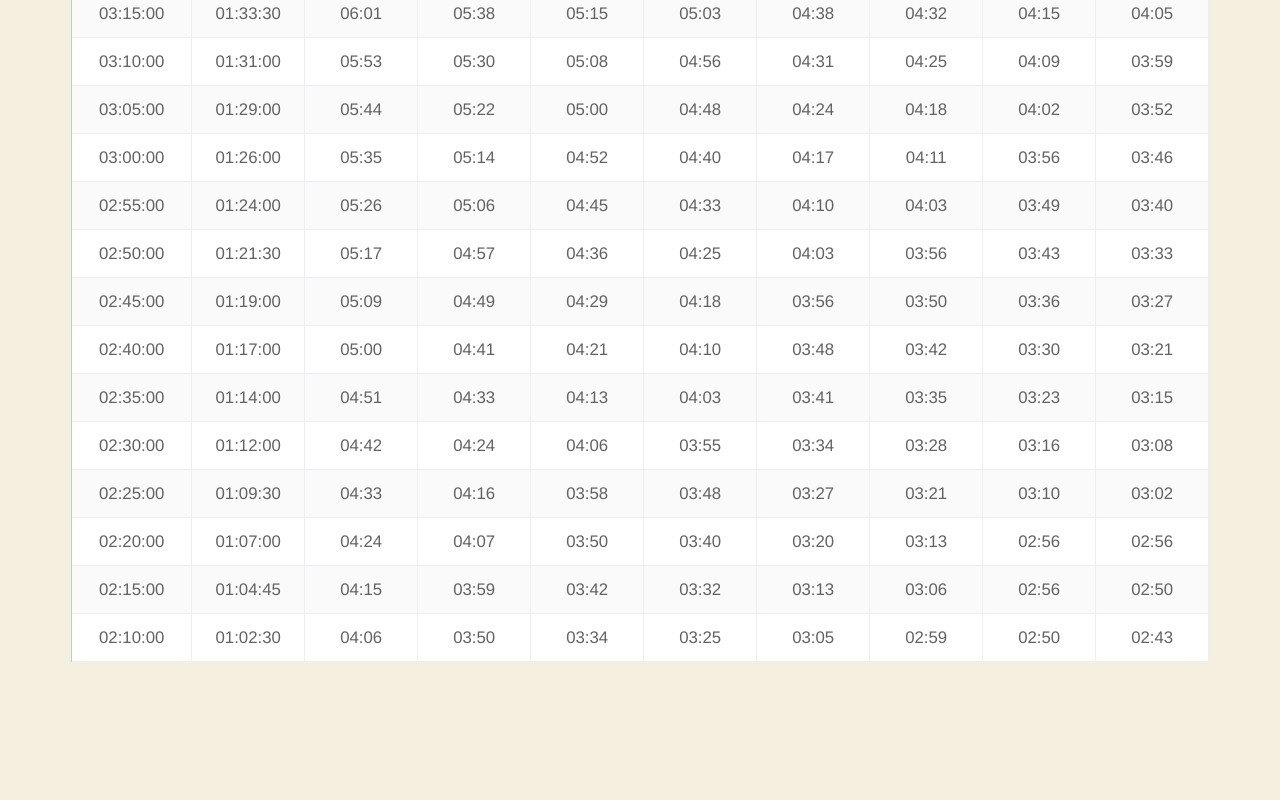
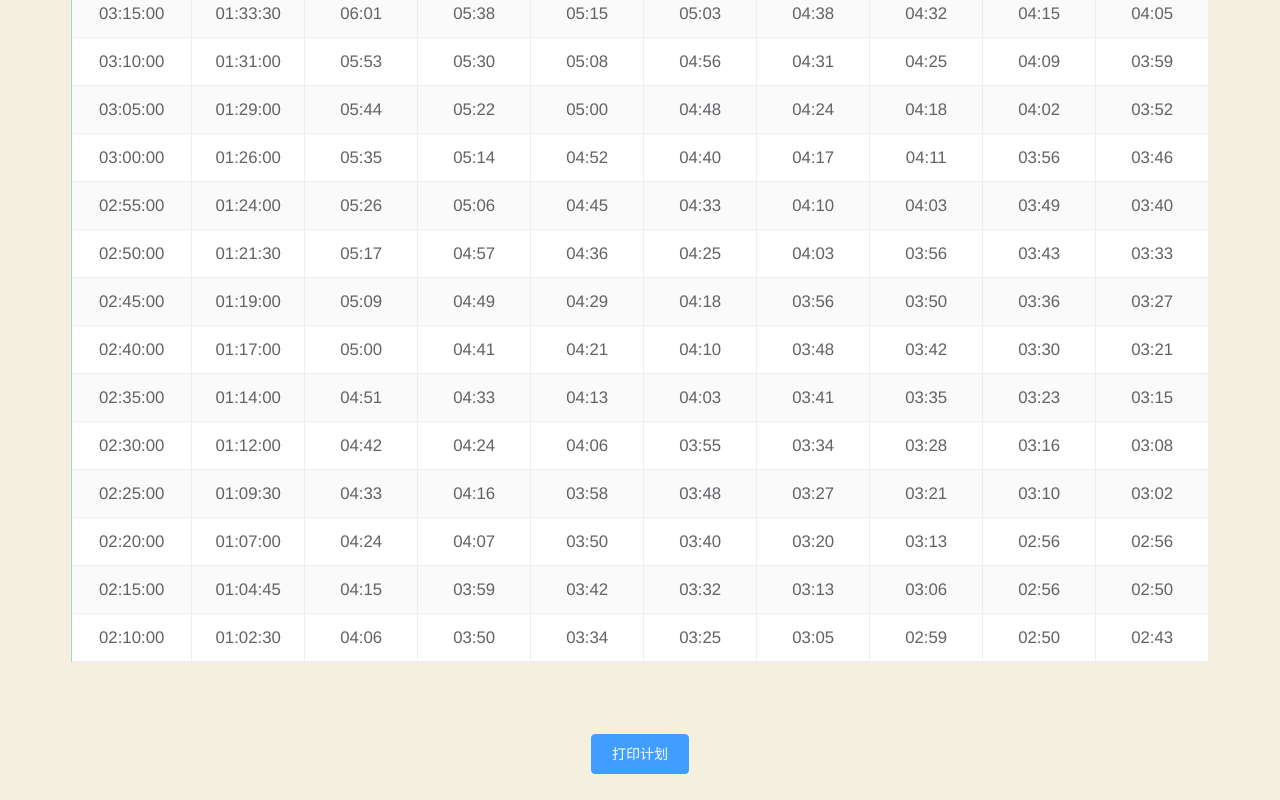
Before and after one commit to laihj/runnerTools, a Vue app: page / in a window 1280 px wide. Shown: the part 810-1610 px from the top of the page. Before the commit the page ends 1516 px from the top, so only its background shows below. Built offline with nearby package versions, Linux system fonts and the light colour scheme.

Commit message:
print pdf
Signed-off-by: laihj <hamainter@gmail.com>

```diff
--- a/package.json
+++ b/package.json
@@ -10,6 +10,8 @@
   "dependencies": {
     "core-js": "^3.6.5",
     "element-plus": "^1.0.2-beta.28",
+    "html2canvas": "^1.4.1",
+    "jspdf": "^2.5.0",
     "vue": "^3.0.0",
     "vue-html-to-paper": "^1.4.4"
   },
@@ -37,7 +39,9 @@
     "parserOptions": {
       "parser": "babel-eslint"
     },
-    "rules": {}
+    "rules": {
+      "no-unused-vars": "off"
+    }
   },
   "browserslist": [
     "> 1%",
--- a/src/components/DataTable.vue
+++ b/src/components/DataTable.vue
@@ -1,4 +1,5 @@
-<template>
+<template id="alldata">
+<div id="printplan">
   <div id="pace">
     <el-table
       :data="tableData"
@@ -88,13 +89,20 @@
         </el-table-column>
       </el-table>
     </div>
-    <br />
-    <el-button type="primary" @click="print">打印计划</el-button>
+
   </div>
+</div>
+  <br />
+  <br />
+  <el-button type="primary" @click="print" >打印计划</el-button>
+  <br />
+  <br />
 </template>
 
 <script>
 import basicPlan from '../assets/basicPlan.json'
+import html2Canvas from "html2canvas";
+import JsPDF from "jspdf";
 
 export default {
   name: 'DataTable',
@@ -109,7 +117,8 @@ export default {
       basicPlanData: basicPlan,
       selectedPlanData: basicPlan,
       warm:"1.6",
-      cold:"1.6"
+      cold:"1.6",
+      printLayout:false
     }
   },
   components: {
@@ -257,7 +266,42 @@ export default {
       }
     },
     print() {
-      this.$htmlToPaper("printMe");
+      window.pageYOffset = 0;
+      document.documentElement.scrollTop = 0;
+      document.body.scrollTop = 0;
+
+      html2Canvas(document.querySelector(`#printplan`), {
+        allowTaint: true,
+        taintTest: false,
+        useCORS: true,
+        dpi: window.devicePixelRatio * 4,
+        scale: 4,
+      }).then(function(canvas) {
+        let contentWidth = canvas.width;
+        let contentHeight = canvas.height;
+        let pageHeight = (contentWidth / 592.28) * 841.89;
+        let leftHeight = contentHeight;
+        let position = 0;
+        let imgWidth = 595.28;
+        let imgHeight = (592.28 / contentWidth) * contentHeight;
+        let pageData = new Image();
+        pageData.setAttribute("crossOrigin", "Anonymous");
+        pageData = canvas.toDataURL("image/jpeg", 1.0);
+        let PDF = new JsPDF("", "pt", "a4");
+        if (leftHeight < pageHeight) {
+          PDF.addImage(pageData, "JPEG", 0, 0, imgWidth, imgHeight);
+        } else {
+          while (leftHeight > 0) {
+            PDF.addImage(pageData, "JPEG", 0, position, imgWidth, imgHeight);
+            leftHeight -= pageHeight;
+            position -= 841.89;
+            if (leftHeight > 0) {
+              PDF.addPage();
+            }
+          }
+        }
+        PDF.save("plan" + ".pdf");
+      });
     },
   }
 }
--- a/src/main.js
+++ b/src/main.js
@@ -1,9 +1,11 @@
 import { createApp } from 'vue'
+import Vue from 'vue'
 import App from './App.vue'
 import installElementPlus from './plugins/element'
-// import VueHtmlToPaper from 'vue-html-to-paper'
+import htmlToPdf from './plugins/htmlToPdf' //相对路径
 
+// import VueHtmlToPaper from 'vue-html-to-pape
 const app = createApp(App)
 installElementPlus(app)
-// app.use(VueHtmlToPaper)
+app.use(htmlToPdf)
 app.mount('#app')
--- /dev/null
+++ b/src/plugins/htmlToPdf.js
@@ -0,0 +1,44 @@
+import html2Canvas from "html2canvas";
+import JsPDF from "jspdf";
+export default {
+  install(app, options) {
+    // Vue.prototype.getPdf = function(id, title) {
+    //   window.pageYOffset = 0;
+    //   document.documentElement.scrollTop = 0;
+    //   document.body.scrollTop = 0;
+
+    //   html2Canvas(document.querySelector(`#${id}`), {
+    //     allowTaint: true,
+    //     taintTest: false,
+    //     useCORS: true,
+    //     dpi: window.devicePixelRatio * 4,
+    //     scale: 4,
+    //   }).then(function(canvas) {
+    //     let contentWidth = canvas.width;
+    //     let contentHeight = canvas.height;
+    //     let pageHeight = (contentWidth / 592.28) * 841.89;
+    //     let leftHeight = contentHeight;
+    //     let position = 0;
+    //     let imgWidth = 595.28;
+    //     let imgHeight = (592.28 / contentWidth) * contentHeight;
+    //     let pageData = new Image();
+    //     pageData.setAttribute("crossOrigin", "Anonymous");
+    //     pageData = canvas.toDataURL("image/jpeg", 1.0);
+    //     let PDF = new JsPDF("", "pt", "a4");
+    //     if (leftHeight < pageHeight) {
+    //       PDF.addImage(pageData, "JPEG", 0, 0, imgWidth, imgHeight);
+    //     } else {
+    //       while (leftHeight > 0) {
+    //         PDF.addImage(pageData, "JPEG", 0, position, imgWidth, imgHeight);
+    //         leftHeight -= pageHeight;
+    //         position -= 841.89;
+    //         if (leftHeight > 0) {
+    //           PDF.addPage();
+    //         }
+    //       }
+    //     }
+    //     PDF.save(title + ".pdf");
+    //   });
+    // };
+  },
+};
```
